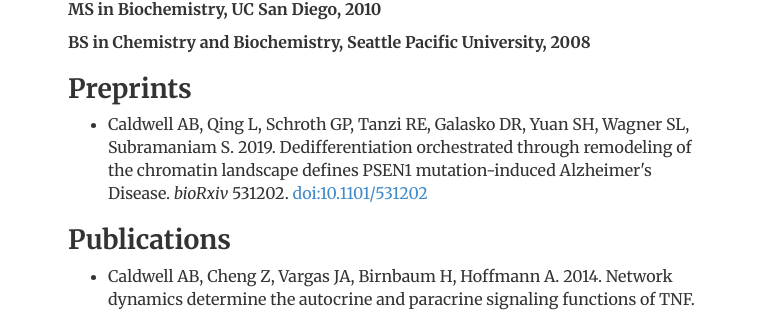
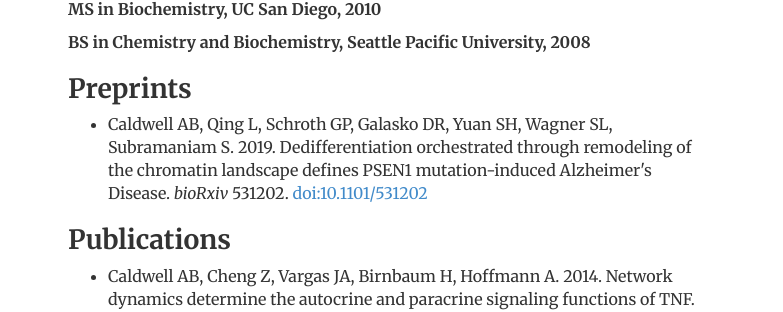
Before and after one commit to andrewbcaldwell/andrewbcaldwell.github.io, a Jekyll site: the page built from cv/index.html, in a window 1280 px wide. Shown: the part 476-788 px from the top of the page, without its empty margins (248-1031 px from the left). Built offline with Jekyll 4.4.1, drawn with Linux system fonts in a browser that asks for light colours.

Commit message:
Update index.html
Edited CV

```diff
--- a/cv/index.html
+++ b/cv/index.html
@@ -33,7 +33,7 @@ description: Current CV for Andrew B. Caldwell.
 
 				<h2>Preprints</h2>
 				<ul>
-				<li>Caldwell AB, Qing L, Schroth GP, Tanzi RE, Galasko DR, Yuan SH, Wagner SL, Subramaniam S. 2019. Dedifferentiation orchestrated through remodeling of the chromatin landscape defines PSEN1 mutation-induced Alzheimer's Disease. <i>bioRxiv</i> 531202. <a href="https://doi.org/10.1101/531202">doi:10.1101/531202</a></li>
+				<li>Caldwell AB, Qing L, Schroth GP, Galasko DR, Yuan SH, Wagner SL, Subramaniam S. 2019. Dedifferentiation orchestrated through remodeling of the chromatin landscape defines PSEN1 mutation-induced Alzheimer's Disease. <i>bioRxiv</i> 531202. <a href="https://doi.org/10.1101/531202">doi:10.1101/531202</a></li>
 				</ul>
 				<h2>Publications</h2>
 				<ul>
```
